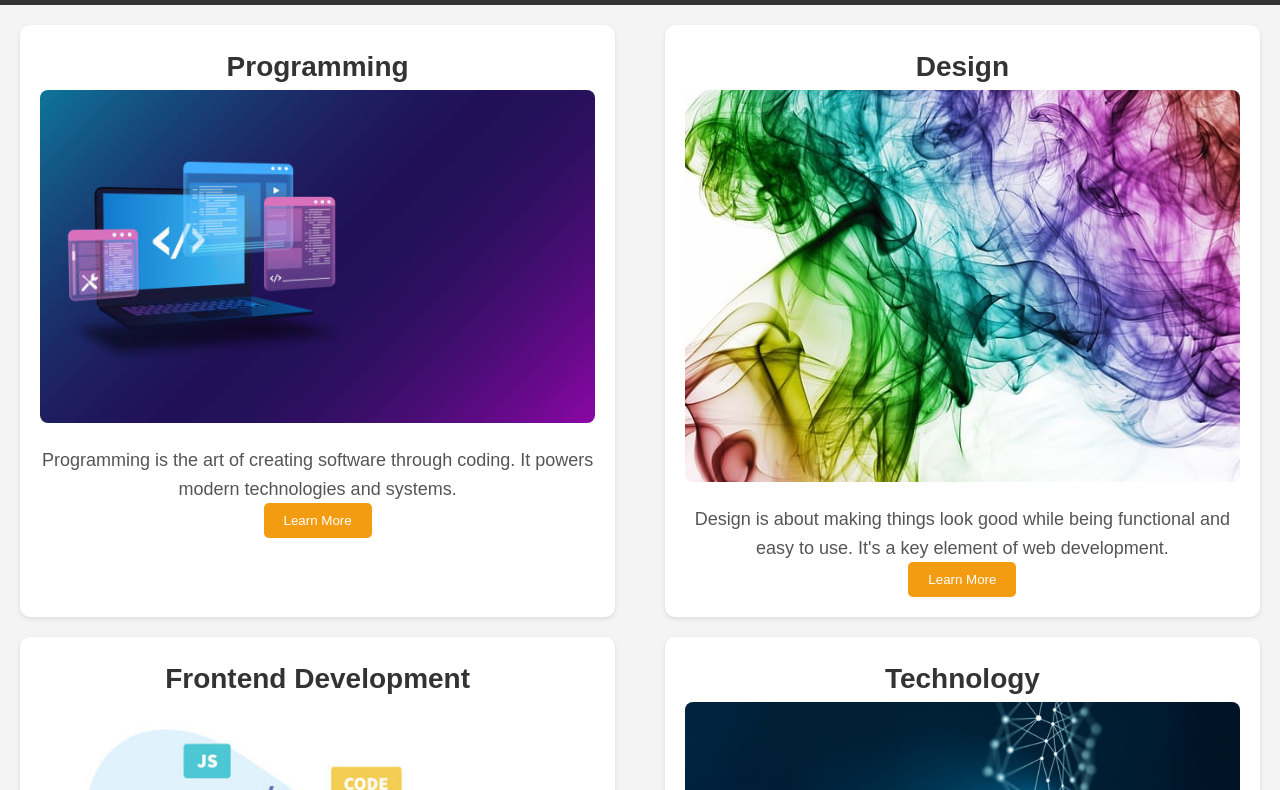
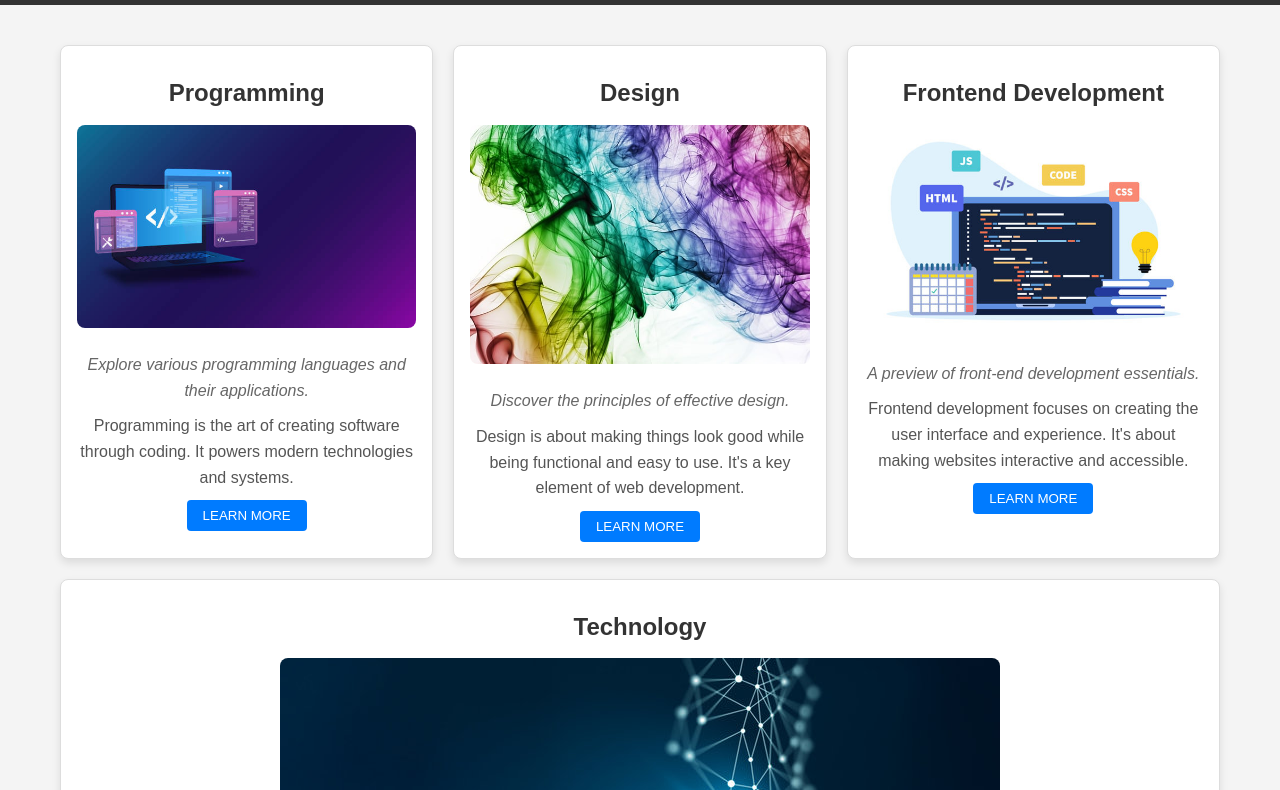
Before and after one commit to ayamanassrah/Udasity.pro, a plain HTML site: page index.html in a window 1280 px wide. Shown: the part 63-853 px from the top of the page. Drawn offline with Linux system fonts and the light colour scheme.

Commit message:
first commit

```diff
--- a/index.html
+++ b/index.html
@@ -20,32 +20,44 @@
   </header>
 
   <main>
-    <section class="topics">
-      <div class="topic">
+    <div class="container">
+
+      <div class="topic card">
         <h2>Programming</h2>
         <img src="assets/programming1.jpg" alt="Programming Image">
+        <figcaption>Explore various programming languages and their applications.</figcaption>
+
         <p>Programming is the art of creating software through coding. It powers modern technologies and systems.</p>
         <a href="programming.html"><button>Learn More</button></a>
       </div>
-      <div class="topic">
+      <div class="topic card">
         <h2>Design</h2>
         <img src="assets/design1.jpg" alt="Design Image">
+        <figcaption>Discover the principles of effective design.</figcaption>
+
         <p>Design is about making things look good while being functional and easy to use. It's a key element of web development.</p>
+
         <a href="design.html"><button>Learn More</button></a>
       </div>
-      <div class="topic">
+      <div class="topic card">
         <h2>Frontend Development</h2>
         <img src="assets/FrontendDevelopment1.jpg" alt="Frontend Image">
+        <figcaption>A preview of front-end development essentials.</figcaption>
+
         <p>Frontend development focuses on creating the user interface and experience. It's about making websites interactive and accessible.</p>
         <a href="fronted.html"><button>Learn More</button></a>
       </div>
-      <div class="topic">
+      <div class="topic card">
         <h2>Technology</h2>
         <img src="assets/Technology1.jpg" alt="Technology Image">
+        <figcaption>Stay updated with the latest in technology trends.</figcaption>
+
         <p>The world of technology is rapidly evolving with AI, IoT, and more, creating new opportunities across industries.</p>
         <a href="technology.html"><button>Learn More</button></a>
       </div>
-    </section>
+    </div>
+
+
   </main>
 
   <footer>
--- a/main.css
+++ b/main.css
@@ -1,3 +1,5 @@
+@import url("typography.css");
+@import url("layout.css");
 * {
   margin: 0;
   padding: 0;
@@ -48,48 +50,11 @@ main {
   padding: 20px;
 }
 
-.topics {
-  display: flex;
-  flex-wrap: wrap;
-  justify-content: space-between;
-  gap: 20px;
-}
 
-.topic {
-  background-color: #fff;
-  border-radius: 10px;
-  box-shadow: 0 2px 5px rgba(0, 0, 0, 0.1);
-  width: 48%;
-  padding: 20px;
-  text-align: center;
-  transition: transform 0.3s ease, box-shadow 0.3s ease;
-}
 
-.topic:hover {
-  transform: translateY(-10px);
-  box-shadow: 0 5px 15px rgba(0, 0, 0, 0.1);
-}
 
-.topic img {
-  max-width: 100%;
-  height: auto;
-  border-radius: 8px;
-  margin-bottom: 15px;
-}
 
-.topic button {
-  padding: 10px 20px;
-  background-color: #f39c12;
-  border: none;
-  border-radius: 5px;
-  color: #fff;
-  cursor: pointer;
-  transition: background-color 0.3s ease;
-}
 
-.topic button:hover {
-  background-color: #e67e22;
-}
 
 footer {
   background-color: #333;
@@ -98,17 +63,8 @@ footer {
   padding: 15px;
 }
 
-@media (max-width: 768px) {
-  .topics {
-    flex-direction: column;
-    align-items: center;
-  }
 
-  .topic {
-    width: 80%;
-    margin-bottom: 20px;
-  }
-}
+
 
 @media (max-width: 480px) {
   .navbar h1 {
@@ -119,9 +75,7 @@ footer {
     font-size: 16px;
   }
 
-  .topic {
-    width: 90%;
-  }
+
 }
 @keyframes fadeIn {
   0% { opacity: 0; }
@@ -133,10 +87,7 @@ main {
   animation: fadeIn 1s ease-in;
 }
 
-/* Hover effect on topic cards */
-.topic {
-  animation: fadeIn 1s ease-in-out;
-}
+
 
 
 .navbar {
@@ -210,3 +161,77 @@ p {
     margin: 10px 0;
   }
 }
+figure {
+  display: inline-block;
+  margin: 20px;
+  text-align: center;
+}
+
+figure img {
+  max-width: 100%;
+  height: auto;
+  border-radius: 8px;
+}
+
+figcaption {
+  font-style: italic;
+  color: #666;
+  margin-top: 8px;
+}
+/* Container for Cards */
+.container {
+  display: flex;
+  flex-wrap: wrap;
+  justify-content: space-between;
+  gap: 20px; /* Space between each card */
+  padding: 20px;
+  max-width: 1200px;
+  margin: 0 auto; /* Center align container */
+}
+
+.topic.card {
+  background-color: #fff;
+  border: 1px solid #ddd;
+  border-radius: 8px;
+  padding: 16px;
+  flex: 1 1 calc(33.33% - 20px); /* 3 cards per row, with gap */
+  box-shadow: 0 4px 8px rgba(0, 0, 0, 0.1);
+  display: flex;
+  flex-direction: column;
+  align-items: center;
+  text-align: center;
+  max-width: 100%;
+}
+
+.topic.card img {
+  max-width: 100%;
+  height: auto;
+  border-radius: 8px;
+  margin-bottom: 16px;
+}
+
+.topic.card h2 {
+  font-size: 1.5em;
+  margin: 12px 0;
+}
+
+.topic.card p {
+  font-size: 1em;
+  color: #555;
+  margin: 10px 0;
+}
+
+.topic.card button {
+  background-color: #007BFF;
+  color: white;
+  padding: 8px 16px;
+  border: none;
+  border-radius: 4px;
+  cursor: pointer;
+  text-transform: uppercase;
+  margin-top: auto;
+}
+
+.topic.card button:hover {
+  background-color: #0056b3;
+}
```
Also changed, not shown: design.html (+1 -2 lines), fronted.html (+1 -2 lines), programming.html (+1 -2 lines), technology.html (+1 -2 lines), whoami.html (+1 -1 lines).
